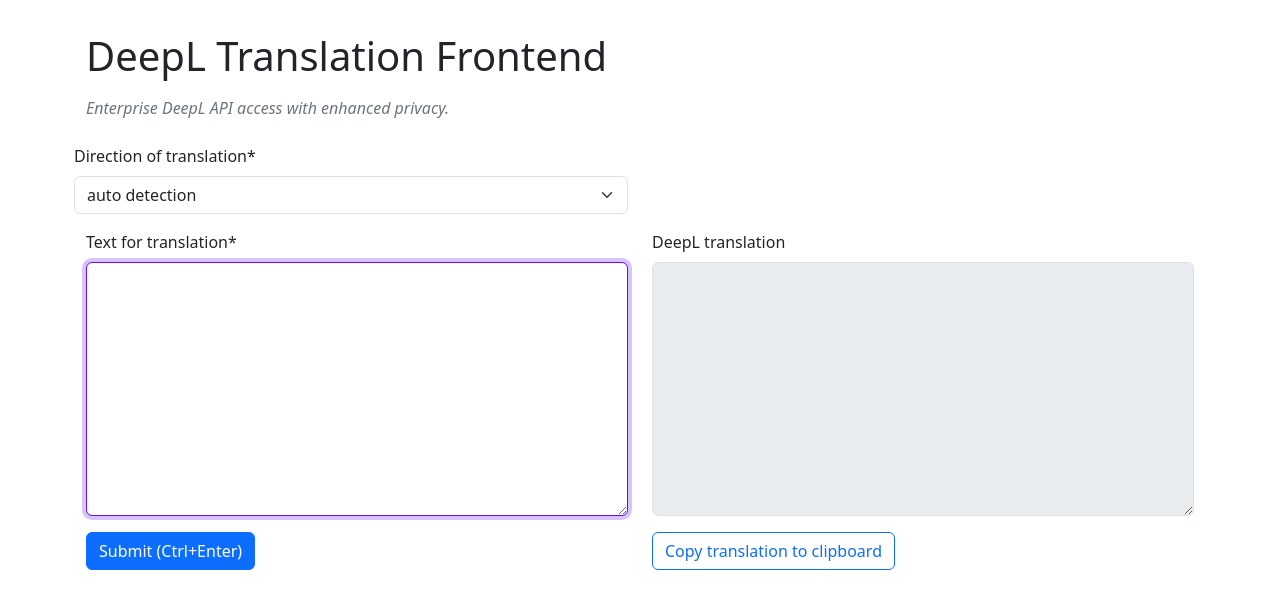
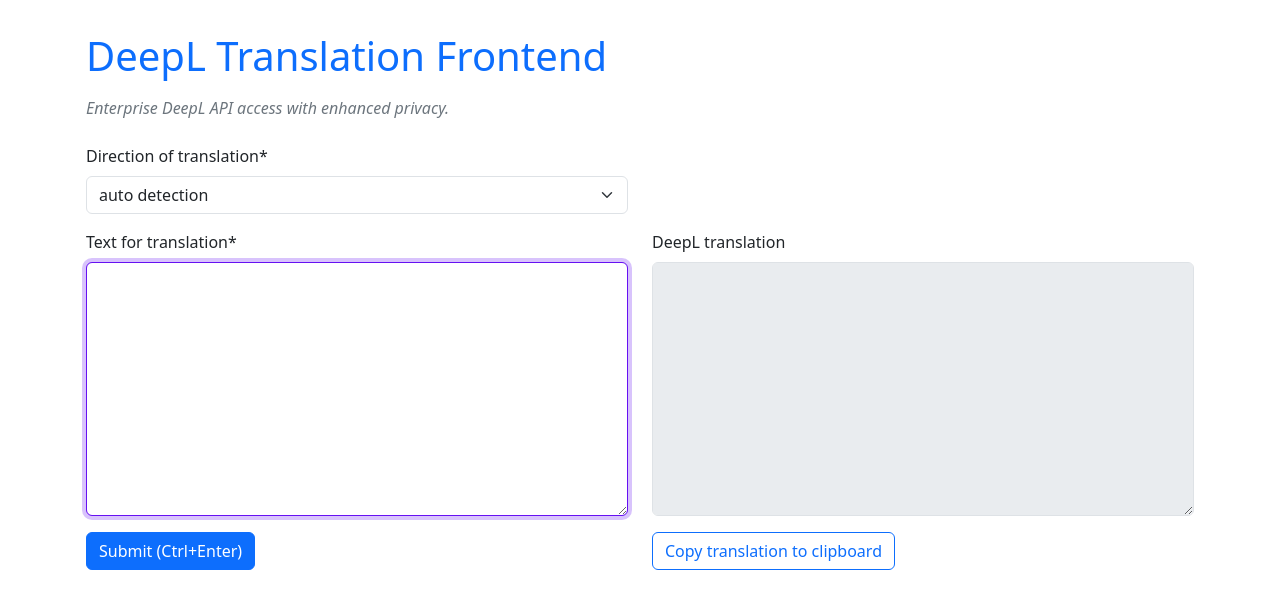
Before and after one commit to scinnod/jadelation, a Django app: page /en/deepl/translation/ in a window 1280 px wide. Shown: the top 593 px of the page. Run offline with Django 4.2, Linux system fonts and the light colour scheme; parts of the project's set-up code (start-up, migrations or seed data) failed here and were passed over; some libraries are stand-ins or nearby versions.

Commit message:
updated design

```diff
--- a/apps/deepl/deeplFrontend/templates/base.html
+++ b/apps/deepl/deeplFrontend/templates/base.html
@@ -72,7 +72,7 @@
       }
 
       /* Headings with primary color accent */
-      h4, h5, h6 {
+      h1, h4, h5, h6 {
         color: var(--primary-color);
       }
 
--- a/apps/deepl/deeplFrontend/templates/translation_frontend.html
+++ b/apps/deepl/deeplFrontend/templates/translation_frontend.html
@@ -24,7 +24,7 @@
 
     {# Translation direction selector #}
     <div class="row">
-      <div class="col-12 col-lg-6 ps-0">
+      <div class="col-12 col-lg-6">
         {{ form.directionChoice | as_crispy_field }}
       </div>
     </div>
```
